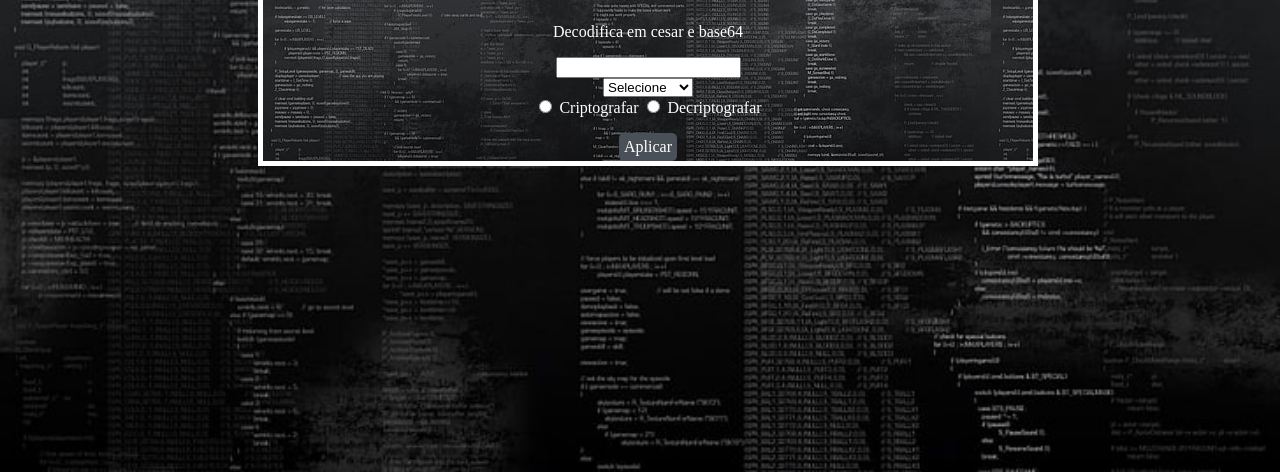
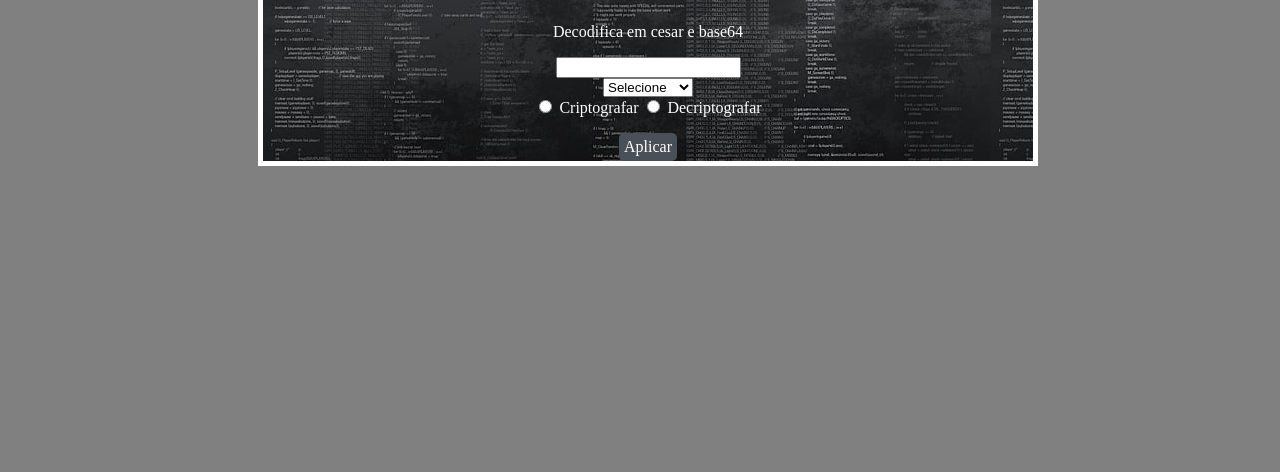
Before and after one commit to ravelnogueira/Decodificador_Romano, a plain HTML site: page index.html in a window 1280 px wide. Shown: the part 328-800 px from the top of the page. Drawn offline with Linux system fonts and the light colour scheme.

Commit message:
Update style.css

```diff
--- a/style.css
+++ b/style.css
@@ -1,7 +1,7 @@
 body {
     width:100%;
     height: 100%;
-    background-image: url("fundo.jpg");
+    background-color: grey;
     background-repeat: no-repeat;
     background-size: cover;
 }
```
